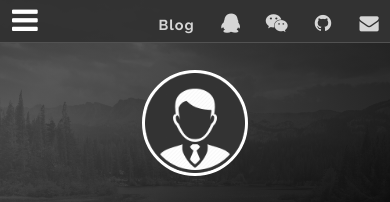
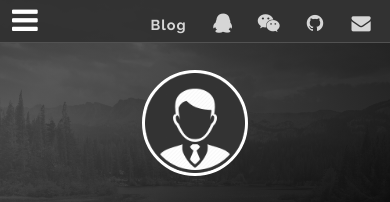
Before and after one commit to WilfredShen/WilfredShen.github.io, a Jekyll site: the page built from index.html, in a window 390 px wide. Shown: the top 202 px of the page. Built offline with Jekyll 4.4.1, drawn with Linux system fonts in a browser that asks for light colours; the list of posts is cut into pages by our own code.

Commit message:
Update main.scss

```diff
--- a/static/css/main.scss
+++ b/static/css/main.scss
@@ -408,7 +408,7 @@
 				margin: 0 3px; }
 		.cover-navigation.navigation--social {
       margin: 0;
-			padding-top: 0; }
+			padding: 0 8px 0 0; }
 			.cover-navigation.navigation--social .navigation li {
 				display: inline-block;
 				min-width: 0;
@@ -454,13 +454,13 @@
   word-wrap: break-word; }
 
 .navigation-wrapper {
-  position: fixed;
+  position: none;
   top: 0;
   right: 0;
   display: flex;
   flex-direction: row-reverse;
   height: 42px;
   width: 100%;
-  padding: 0 10px 0 0; }
+  padding: 0; }
   .navigation-wrapper.visible {
     display: flex; }
```
